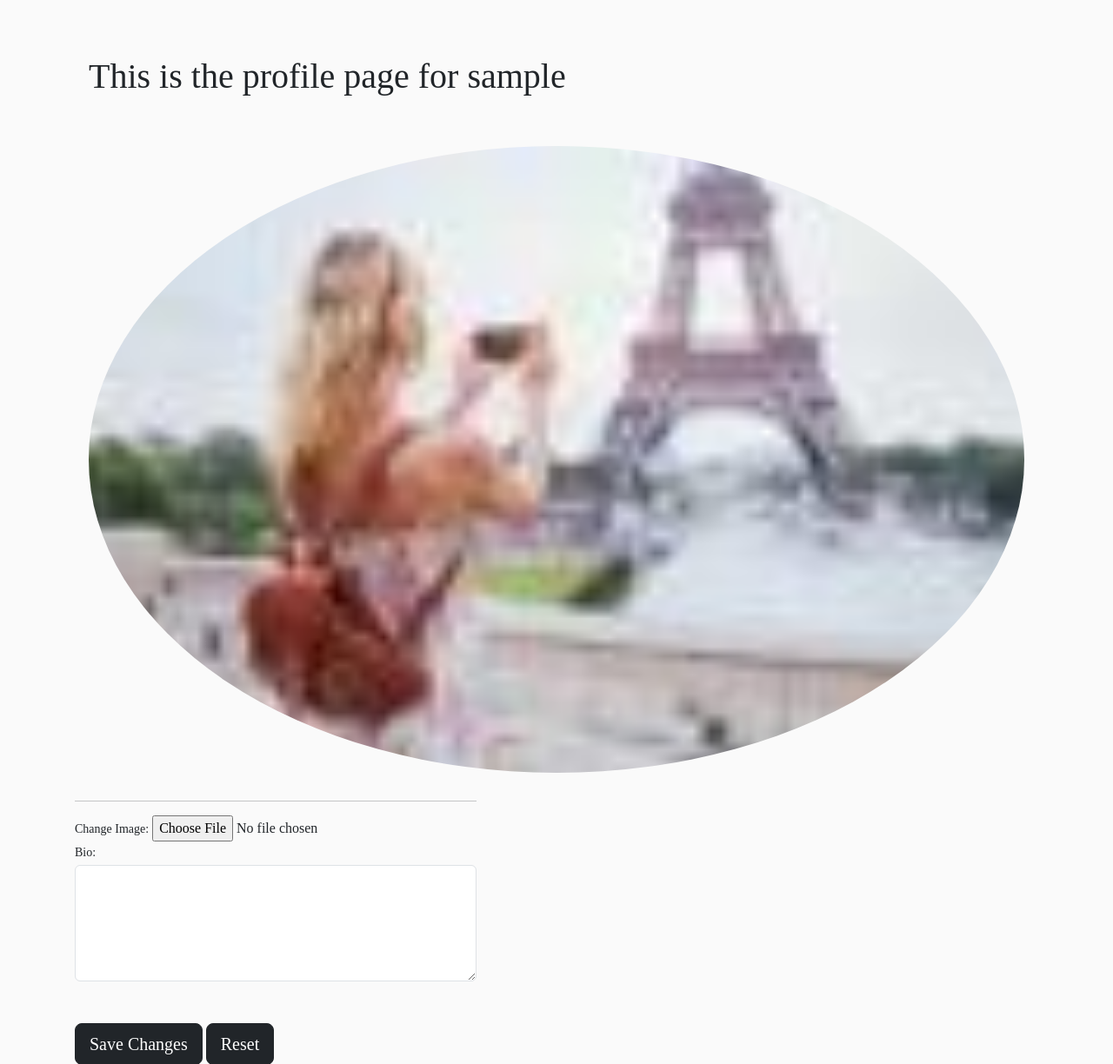
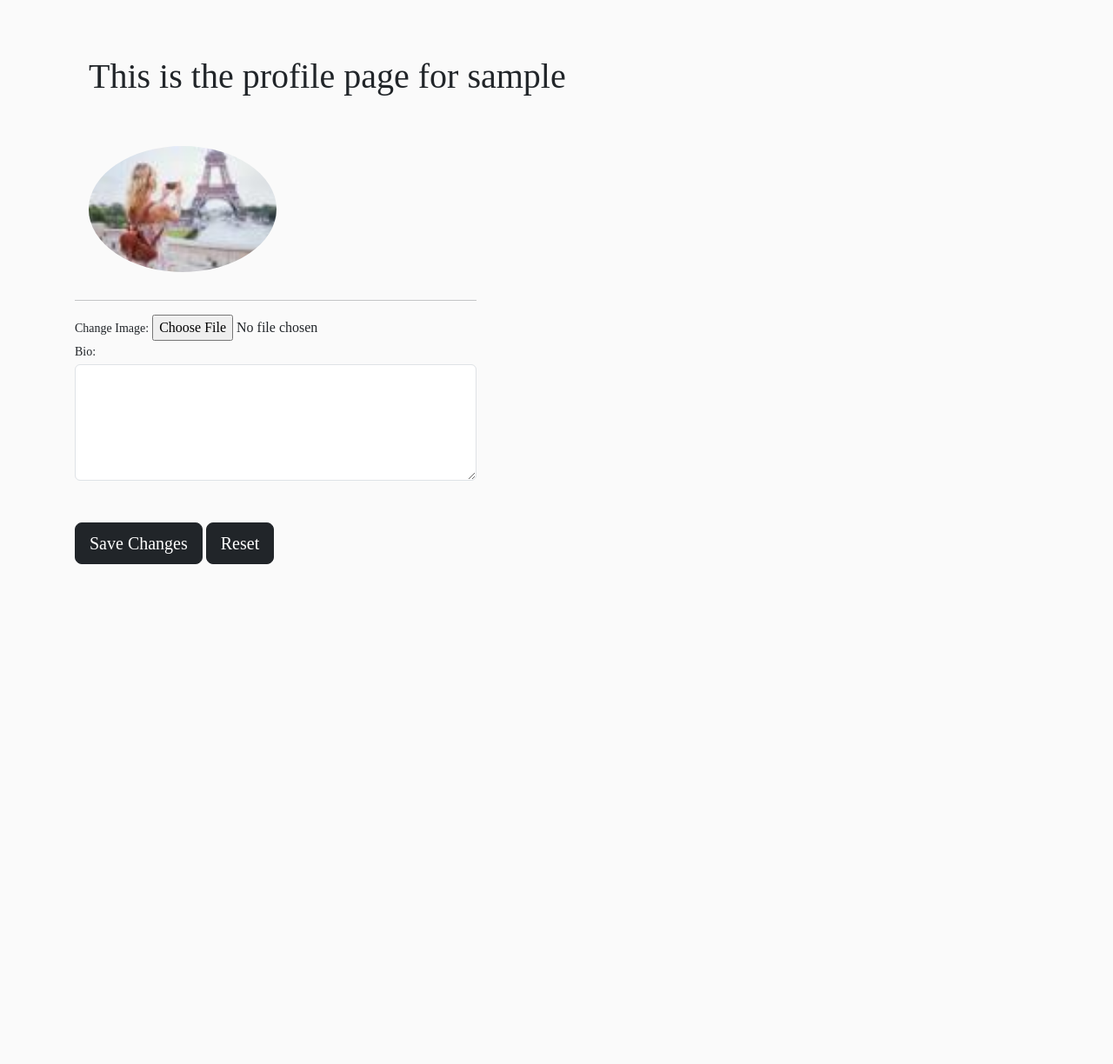
Before and after one commit to GraceMwende/Instagram-clone, a Django app: page /profile/ in a window 1280 px wide. Shown: the part 56-1280 px from the top of the page at 87% size. After the commit the page ends 705 px from the top, so only its background shows below. Run offline with Django 4.2, Linux system fonts and the light colour scheme; the visitor is signed in with stand-in values (Sample User, id 1); some libraries are stand-ins or nearby versions.

Commit message:
reduce profile image

```diff
--- a/users/templates/users/profile.html
+++ b/users/templates/users/profile.html
@@ -5,7 +5,7 @@
   <h1>This is the profile page for {{user.username}}</h1>
 </div>
 <div class="row my-3 p-3">
-  <img class="rounded-circle account-img" src="{{user.profile.profile_photo.url}} " style="cursor: pointer;"/>
+  <img class="rounded-circle account-img w-20" src="{{user.profile.profile_photo.url}} " style="max-height:200px;width:240px;">
 </div>
 {% if user_form.errors %}
   <div class="alert alert-danger alert-dismissible" role="alert">
```
Also changed, not shown: users/templates/home.html (+0 -28 lines).
